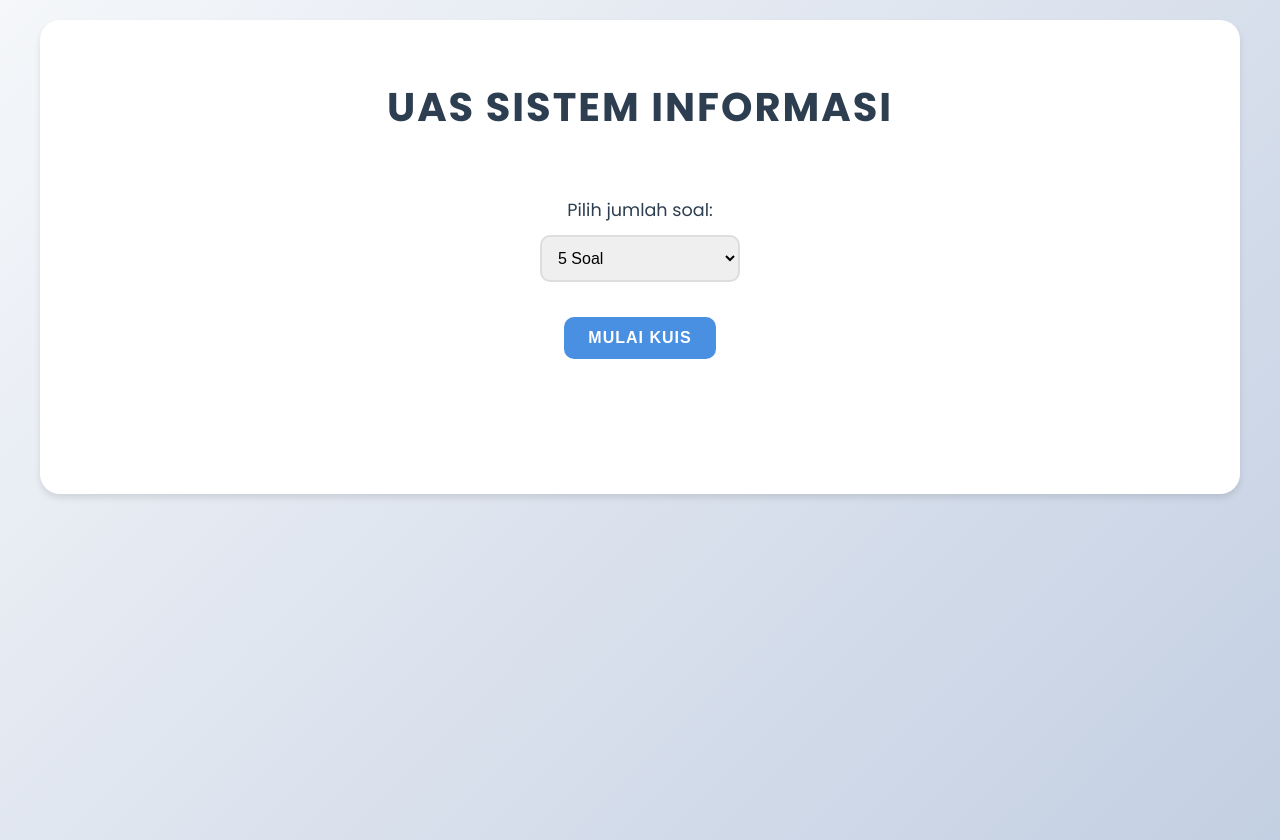
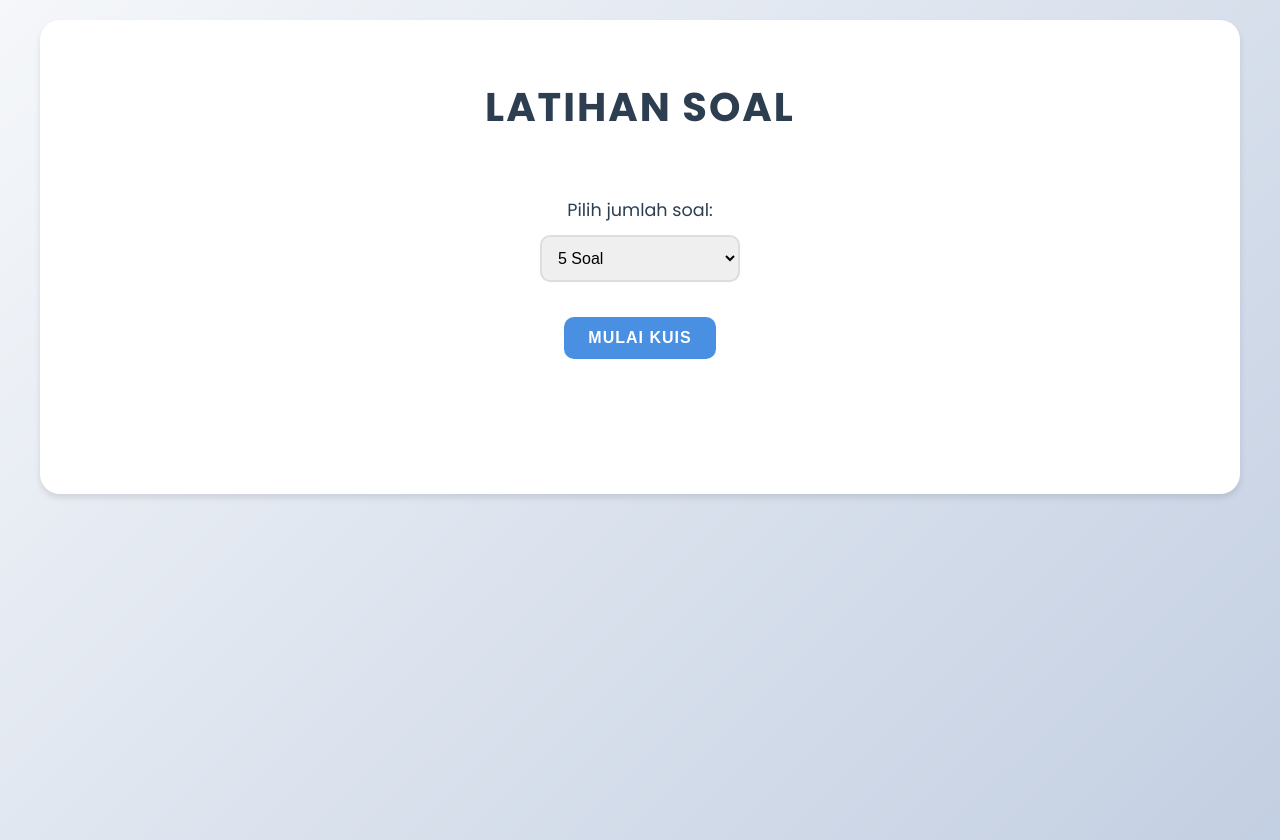
Before and after one commit to rajuagriva/SistemInformasi, a plain HTML site: page index.html in a window 1280 px wide. Drawn offline with nearby package versions, Linux system fonts and the light colour scheme.

Commit message:
index.html

```diff
--- a/index.html
+++ b/index.html
@@ -2,7 +2,7 @@
 <html lang="id">
 <head>
     <meta charset="UTF-8">
-    <meta name="viewport" content="width=device-width, initial-scale=1.0">
+    <meta name="viewport" content="width=device-width, initial-scale=1.0, maximum-scale=1.0, user-scalable=no">
     <title>Sistem Informasi</title>
     <link rel="stylesheet" href="styles.css">
     <link href="https://fonts.googleapis.com/css2?family=Poppins:wght@400;500;600;700&display=swap" rel="stylesheet">
@@ -12,7 +12,7 @@
     <div class="container">
         <div id="quiz-container">
             <div class="quiz-header">
-                <h1 class="text-center">UAS Sistem Informasi</h1>
+                <h1 class="text-center">Latihan Soal</h1>
 
                 <!-- Area Intro Quiz -->
                 <div id="quiz-intro" class="text-center">
```
